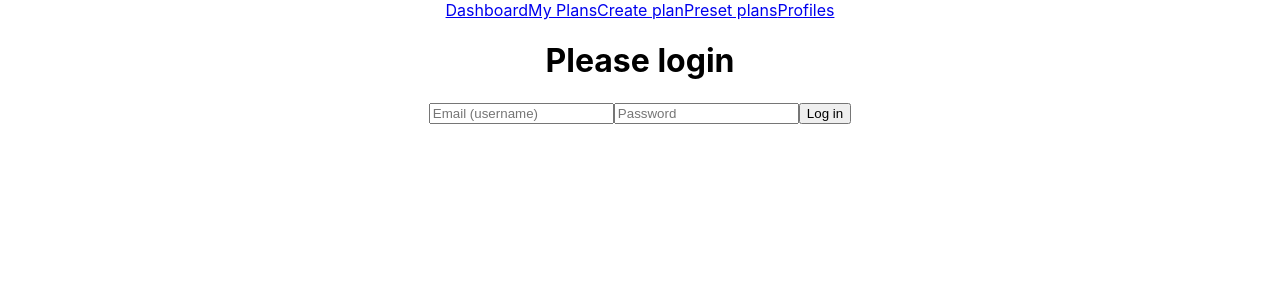
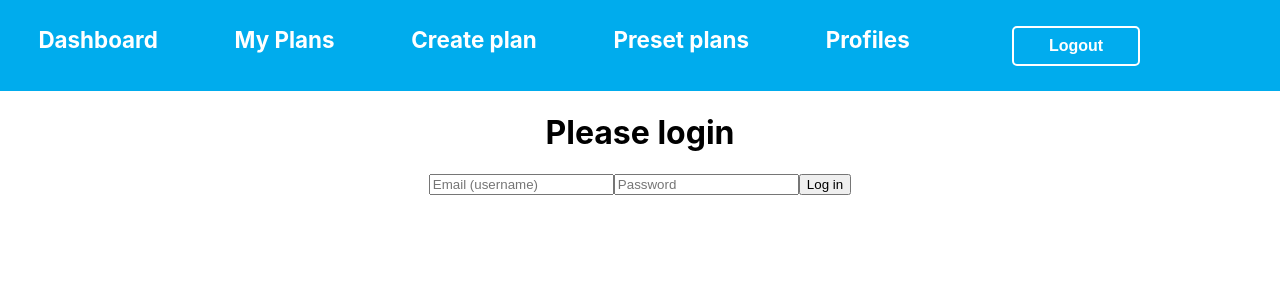
Before and after one commit to weightlifting-journal-13/frontend, a React (Create React App) app in the folder weightlifting/: page / in a window 1280 px wide. Shown: the top 300 px of the page. Built offline with nearby package versions, Linux system fonts and the light colour scheme; sample sign-in values are in the browser's storage.

Commit message:
added logout, added more private routes, fixed navigation from the login, added navigation styling

```diff
--- a/weightlifting/src/App.js
+++ b/weightlifting/src/App.js
@@ -15,30 +15,16 @@ import './App.css';
 function App() {
   return (
     <div className="App">
-      <Navigation />
-      <Route
-        exact path='/Registration'
-        render={props => <Registration {...props} />} />
-      <Route
-        exact path='/'
-        render={props => <Login {...props} />} />
+      {/* <Navigation /> */}
+      <PrivateRoute path='/' component={Navigation} />
+      <Route exact path='/Registration' render={props => <Registration {...props} />} />
+      <Route exact path='/' render={props => <Login {...props} />} />
       <PrivateRoute exact path='/Dashboard' component={Dashboard} />
-      <Route
-        exact path='/MyPlans'
-        render={props => <MyPlans {...props} />} />
-      <Route
-        exact path='/CreatePlan'
-        render={props => <CreatePlan {...props} />} />
-      <Route
-        exact path='/PresetPlans'
-        render={props => <PresetPlans {...props} />} />
-      <Route
-        exact path='/Profiles'
-        render={props => <Profiles {...props} />} />
-      <Route
-        exact path={`/EditPlan/:id`}
-        render={props => <EditWorkoutPlan {...props} />}
-      />
+      <PrivateRoute exact path='/MyPlans' component={MyPlans} />
+      <PrivateRoute exact path='/CreatePlan' component={CreatePlan} />
+      <PrivateRoute exact path='/PresetPlans' component={PresetPlans} />
+      <PrivateRoute exact path='/Profiles' component={Profiles} />
+      <PrivateRoute exact path='/EditPlan/:id' component={EditWorkoutPlan} />
     </div>
   );
 }
--- a/weightlifting/src/components/Navigation.js
+++ b/weightlifting/src/components/Navigation.js
@@ -1,24 +1,60 @@
 import React from 'react';
-import { Link } from 'react-router-dom';
+import { NavLink } from 'react-router-dom';
+import styled from 'styled-components';
+
+
+const NavigationWrapper = styled.div`
+    display: flex;
+    justify-content: center;
+    padding: 2% 0;
+    background: #00aced;
+
+    .selected{
+        text-decoration: underline;
+    }
+`
+
+const LogoutButton = styled.button`
+    width: 10%;
+    height: 40px;
+    margin: auto;
+    border-radius: 5px;
+    border: none;
+    font-size: 1rem;
+    font-weight: bold;
+    background: #01acee;
+    color: #FFF;
+    margin-left: 5%;
+    border: 2px solid #FFF;
+
+`
+
+const LinkStyle = styled(NavLink).attrs(() => ({ activeClassName: 'selected' }))`
+    text-decoration: none;
+    color: #FFF;
+    padding:0 3%;
+    font-size: 1.4rem;
+    font-weight: bold;
+`
 
 const Navigation = (props) => {
 
-    // const logout = (event) => {
-    //     event.preventDefault();
+    const logout = (event) => {
+        event.preventDefault();
 
-    //     localStorage.clear();
-    //     props.history.push('/')
-    // }
+        localStorage.removeItem('token')
+        props.history.push('/')
+    }
 
     return (
-        <div>
-            <Link to={`/Dashboard`}>Dashboard</Link>
-            <Link to={`/MyPlans`}>My Plans</Link>
-            <Link to={`/CreatePlan`}>Create plan</Link>
-            <Link to={`/PresetPlans`}>Preset plans</Link>
-            <Link to={`/Profiles`}>Profiles</Link>
-            {/* <button onClick={logout} >Logout</button> */}
-        </div>
+        <NavigationWrapper>
+            <LinkStyle to={`/Dashboard`}>Dashboard</LinkStyle>
+            <LinkStyle to={`/MyPlans`}>My Plans</LinkStyle>
+            <LinkStyle to={`/CreatePlan`}>Create plan</LinkStyle>
+            <LinkStyle to={`/PresetPlans`}>Preset plans</LinkStyle>
+            <LinkStyle to={`/Profiles`}>Profiles</LinkStyle>
+            <LogoutButton onClick={logout} >Logout</LogoutButton>
+        </NavigationWrapper>
     );
 }
 
```
